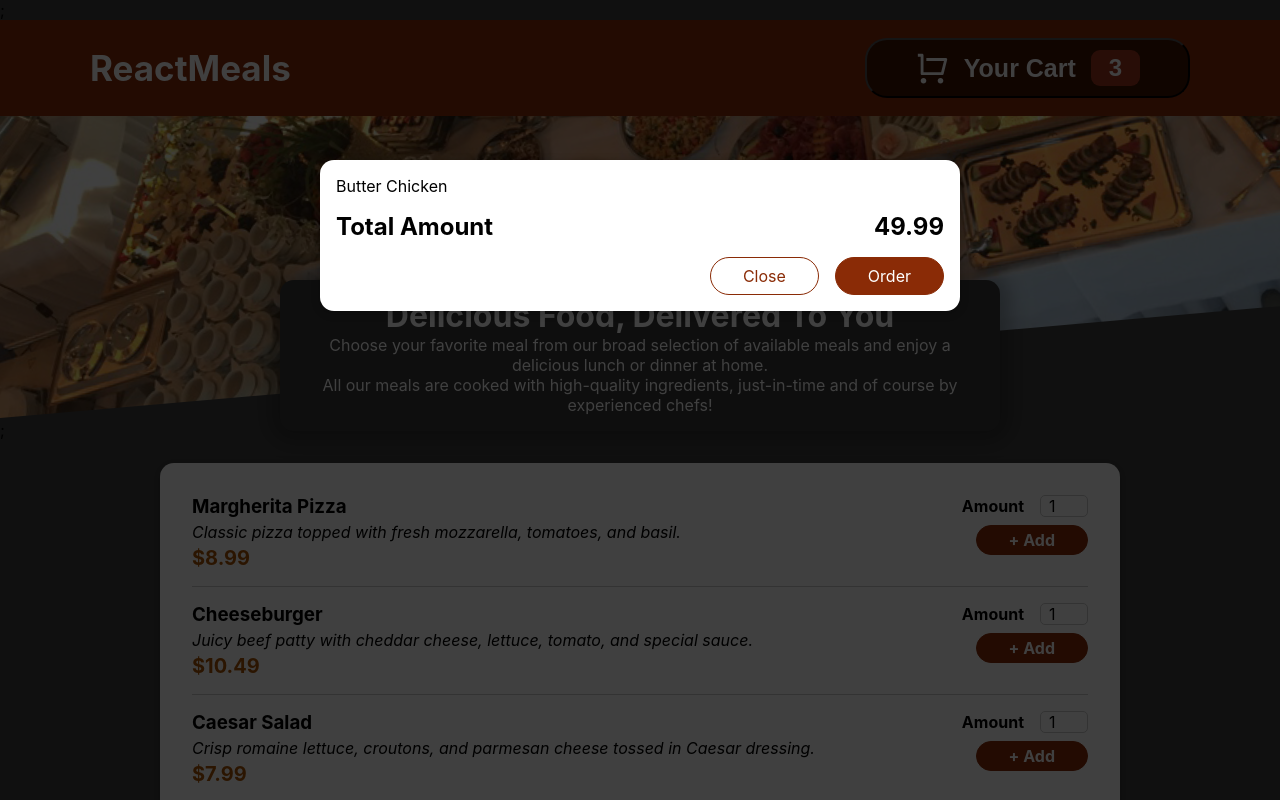
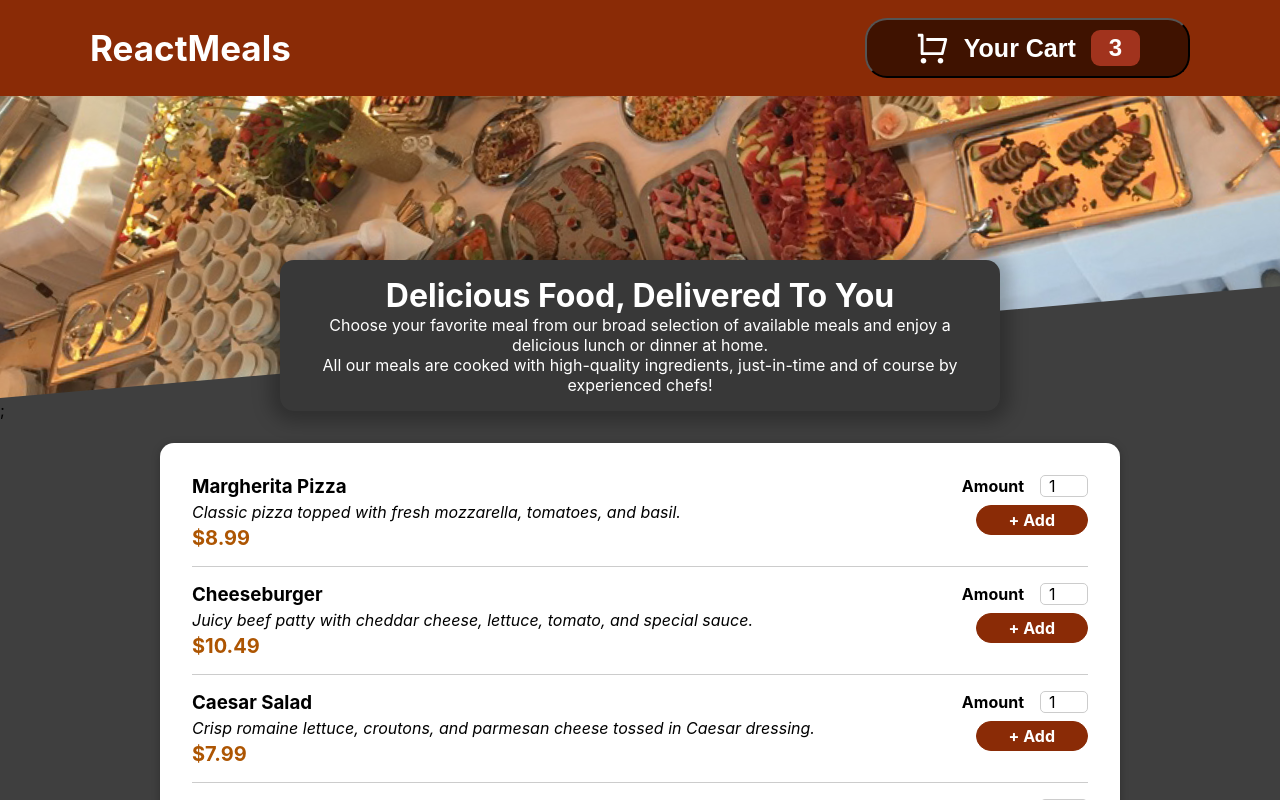
Before and after one commit to nadeemhalbhavi/food-ordering, a React (Create React App) app: page / in a window 1280 px wide. Shown: the top 800 px of the page. Built offline with nearby package versions, Linux system fonts and the light colour scheme.

Commit message:
Cart Modal Close functionality added

```diff
--- a/src/App.js
+++ b/src/App.js
@@ -1,15 +1,23 @@
-import React from "react";
+import React, { useState } from "react";
 // import classes from "./App.module.css";
 import Header from "./components/Layout/Header";
 import Meals from "./components/Meals/Meals";
 import Cart from "./components/Cart/Cart";
 
 function App() {
+  const [CartIsShown, setCartIsShown] = useState(false);
+
+  const ShowCartHandler = () => {
+    setCartIsShown(true);
+  };
+  const hideCartHandler = () => {
+    setCartIsShown(false);
+  };
   return (
     <React.Fragment>
       {" "}
-      <Cart />
-      <Header />;
+      {CartIsShown && <Cart onHideCart={hideCartHandler} />}
+      <Header onShowCart={ShowCartHandler} />;
       <main>
         <Meals />
       </main>
--- a/src/components/Cart/Cart.js
+++ b/src/components/Cart/Cart.js
@@ -12,14 +12,16 @@
     </ul>
   );
   return (
-    <Modal>
+    <Modal onClose={props.onHideCart}>
       {cartItem}
-      <div className={classes.total}>
+      <div className={classes.total} onClick={props.onHideCart}>
         <span>Total Amount</span>
         <span>49.99</span>
       </div>
       <div className={classes.actions}>
-        <button className={classes.buttonAlt}>Close</button>
+        <button onClick={props.onHideCart} className={classes.buttonAlt}>
+          Close
+        </button>
         <button className={classes.button}>Order</button>
       </div>
     </Modal>
--- a/src/components/Layout/Header.js
+++ b/src/components/Layout/Header.js
@@ -3,13 +3,13 @@
 import mealsImage from "../../assests/meals.jpg";
 import { RiShoppingCartLine } from "@remixicon/react";
 
-const Header = () => {
+const Header = (props) => {
   return (
     <React.Fragment>
       <nav className={classes.navbar}>
         <h1>ReactMeals</h1>
         <div className={classes.carttext}>
-          <button className={classes.cart}>
+          <button onClick={props.onShowCart} className={classes.cart}>
             <RiShoppingCartLine className={classes.carticon} size={34} />
             Your Cart <span className={classes.Cartnum}>3</span>
           </button>
--- a/src/components/UI/Modal.js
+++ b/src/components/UI/Modal.js
@@ -3,7 +3,7 @@
 import classes from "./Modal.module.css";
 
 const Backdrop = (props) => {
-  return <div className={classes.backdrop}></div>;
+  return <div className={classes.backdrop} onClick={props.onClose}></div>;
 };
 
 const ModalOverlay = (props) => {
@@ -19,7 +19,10 @@
 const Modal = (props) => {
   return (
     <react.Fragment>
-      {ReactDom.createPortal(<Backdrop />, portalElement)}
+      {ReactDom.createPortal(
+        <Backdrop onClose={props.onClose} />,
+        portalElement
+      )}
       {ReactDom.createPortal(
         <ModalOverlay>{props.children}</ModalOverlay>,
         portalElement
```
